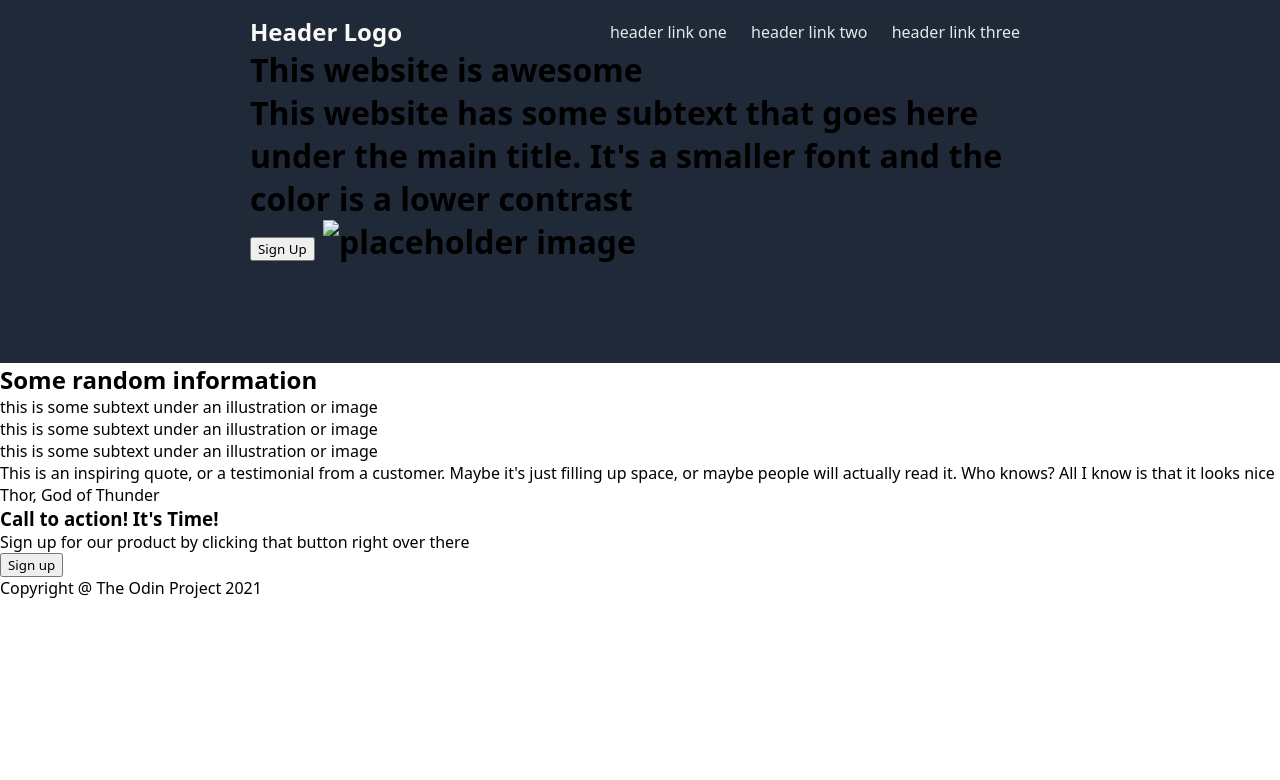
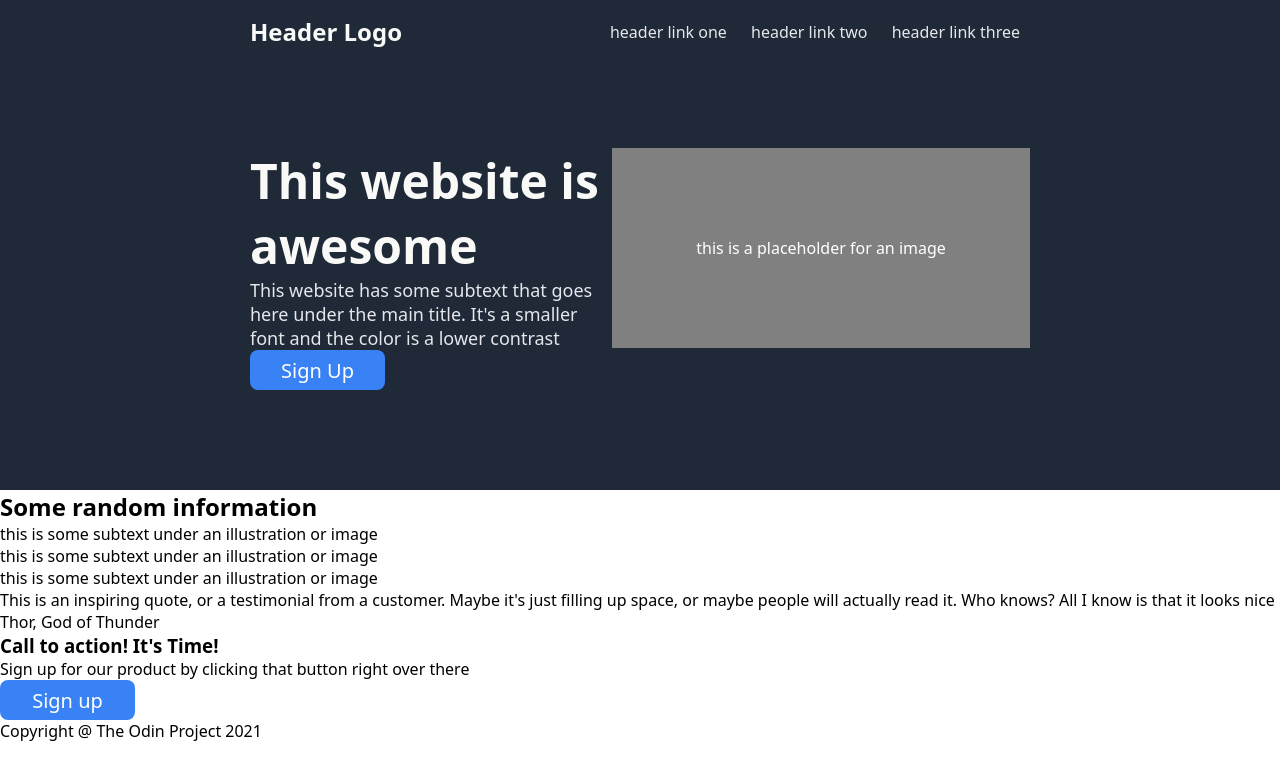
Before and after one commit to Bobsled6/foundations-landing-page, a plain HTML site: page index.html in a window 1280 px wide. Drawn offline with Linux system fonts and the light colour scheme.

Commit message:
styled first div

```diff
--- a/index.html
+++ b/index.html
@@ -19,12 +19,16 @@
        </ul>
     </header>
 
-    <div>
-        <h1>This website is awesome</p>
-        <p>This website has some subtext that goes here under the main title. It's a smaller font and the color is a lower contrast</p>
+    <div class=block-1>
+        <div class="bigpic">this is a placeholder for an image</div>
+    <div class="d1txt">
+        <h1 class="twia">This website is awesome</h1>
+        <p class="subtext">This website has some subtext that goes here under the main title. It's a smaller font and the color is a lower contrast</p>
         <button>Sign Up</button>
-        <img src="" alt="placeholder image">
     </div>
+
+    </div>
+
     </div>
 
     <div>
--- a/style.css
+++ b/style.css
@@ -38,7 +38,55 @@ a:visited{
     color:#E5E7EB;
 }
 
+button{
+    width:135px;
+    height:40px;
+    background-color:#3882F6 ;
+    color: white;
+    border-radius: 8px;
+    border-color: transparent;
+    font-weight: 500;
+    font-size: 20px;
+    flex:none;
+
+}
+
 .hlogo{
     font-size: 24px;
     color:#F9FAF8;
 }
+
+.block-1{
+    padding-top:100px;
+    display:flex;
+
+}
+
+.twia{
+    font-size: 48px;
+    font-weight: 900;
+    color: #F9FAF8;
+}
+
+.subtext{
+    font-size: 18px;
+    color: #E5E7EB;
+}
+
+.bigpic{
+width:750px;
+height: 200px;
+background-color:grey ;
+display:flex;
+justify-content: center;
+align-items: center;
+color:white;
+}
+
+.d1txt{
+    order:-1;
+    flex-basis:650px;
+    display:flex;
+    flex-direction: column;
+    justify-content: space-between;
+}
```
